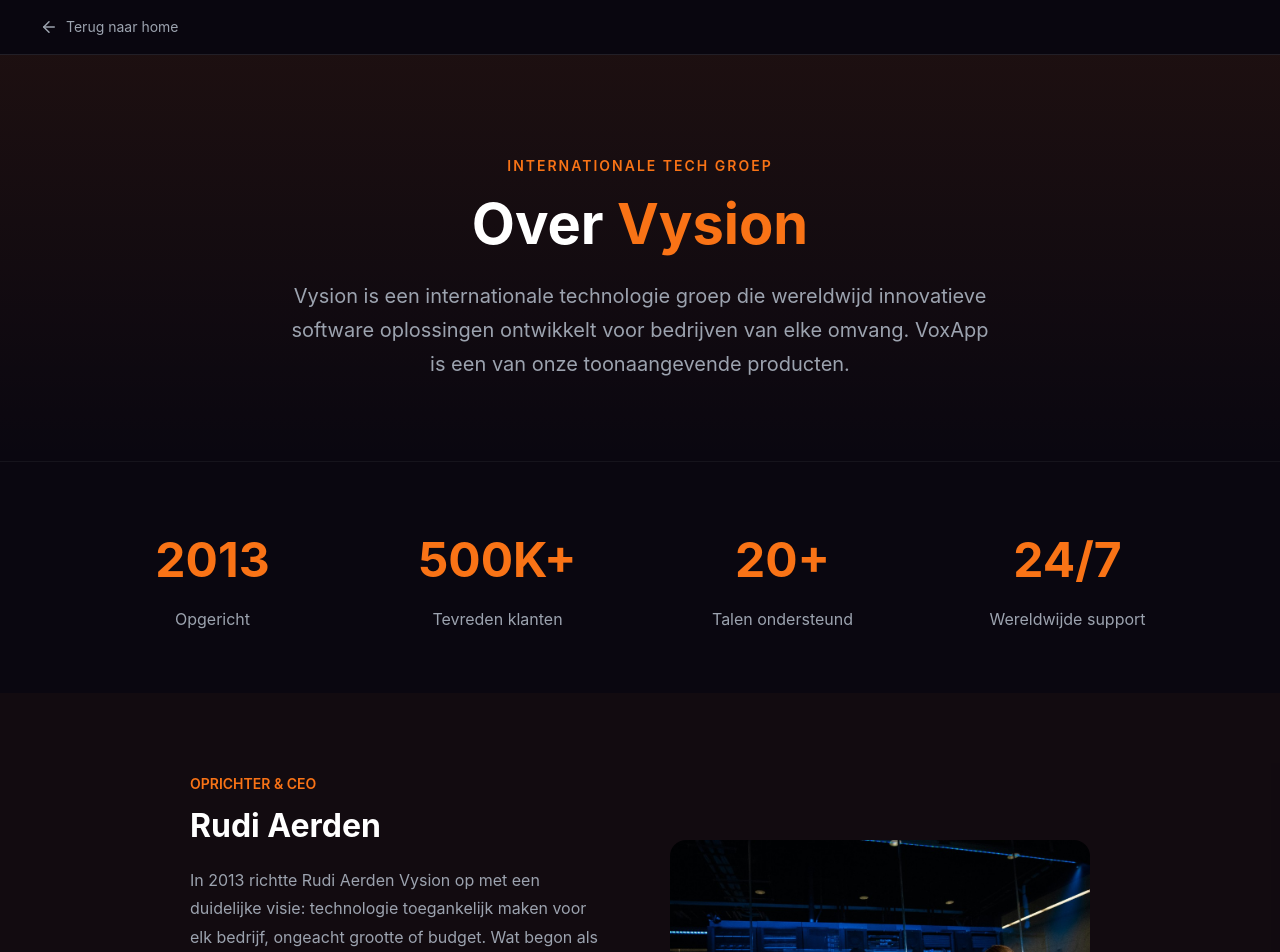
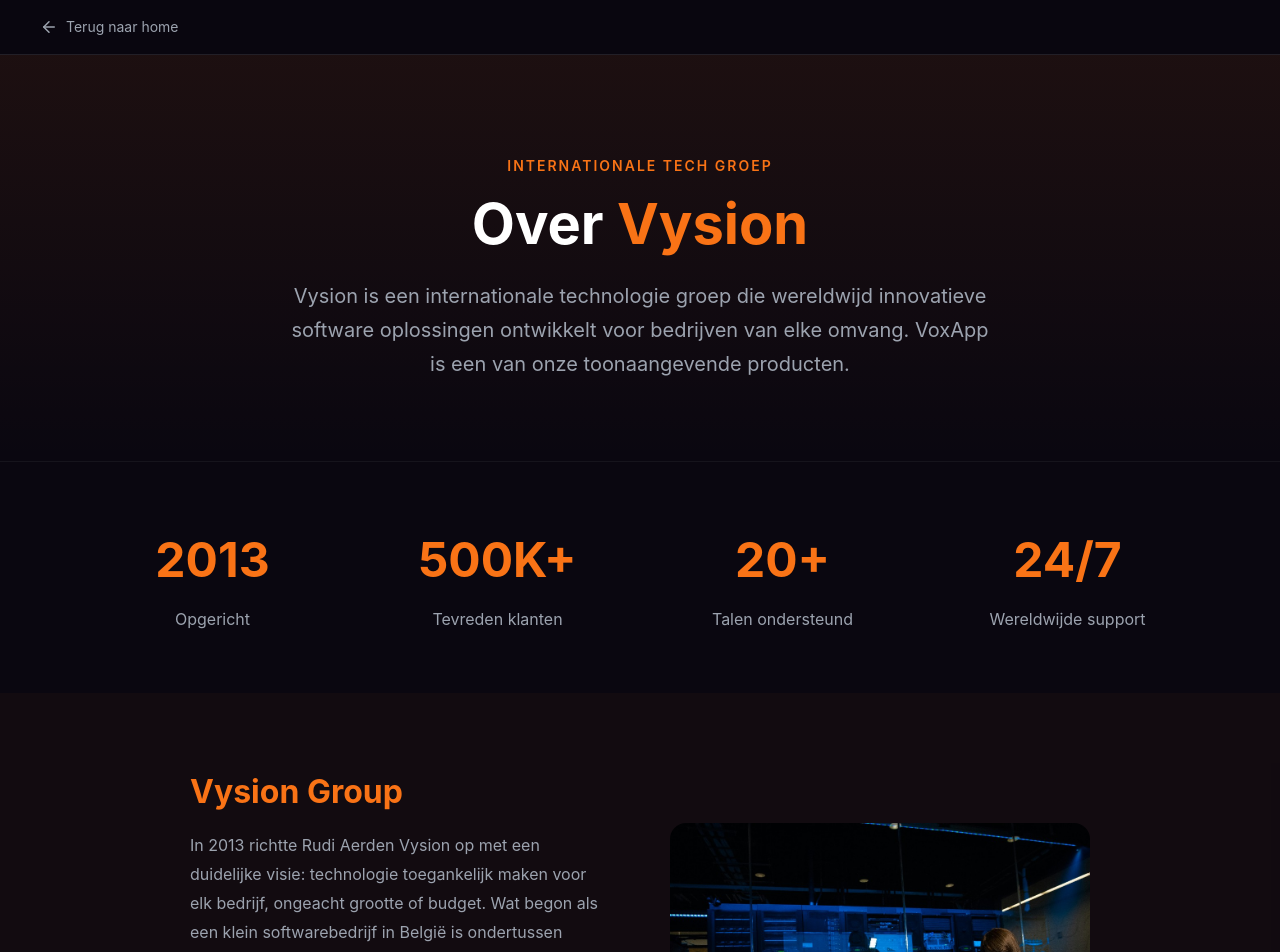
Before and after one commit to rudiaerden19-blip/voxapp, a Next.js app: page /over-ons in a window 1280 px wide. Shown: the top 952 px of the page. Built offline with nearby package versions, Linux system fonts and the light colour scheme.

Commit message:
Change Rudi Aerden header to Vysion Group in orange
Co-authored-by: Cursor <cursoragent@cursor.com>

```diff
--- a/src/app/over-ons/page.tsx
+++ b/src/app/over-ons/page.tsx
@@ -103,8 +103,7 @@ export default function OverOnsPage() {
             alignItems: 'center'
           }}>
             <div>
-              <p style={{ color: '#f97316', fontSize: 14, fontWeight: 600, marginBottom: 12 }}>OPRICHTER & CEO</p>
-              <h2 style={{ fontSize: 32, fontWeight: 700, marginBottom: 20 }}>Rudi Aerden</h2>
+              <h2 style={{ fontSize: 32, fontWeight: 700, marginBottom: 20, color: '#f97316' }}>Vysion Group</h2>
               <p style={{ color: '#9ca3af', lineHeight: 1.8, marginBottom: 20 }}>
                 In 2013 richtte Rudi Aerden Vysion op met een duidelijke visie: technologie
                 toegankelijk maken voor elk bedrijf, ongeacht grootte of budget. Wat begon als
```
